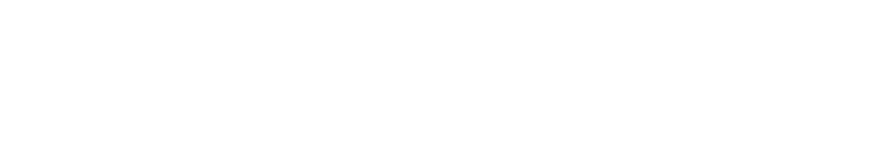
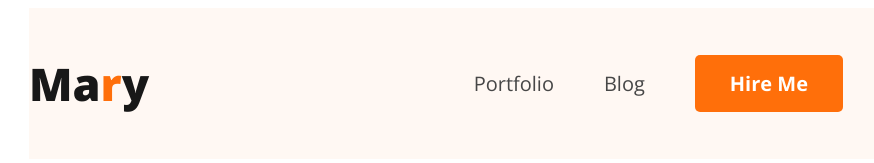
Before and after one commit to hmuzzal786/developer-porttfolio, a plain HTML site: page index.html in a window 1280 px wide. Shown: the whole page, without its empty margins (179-1053 px from the left). Drawn offline with nearby package versions, Linux system fonts and the light colour scheme.

Commit message:
added some data

```diff
--- a/index.html
+++ b/index.html
@@ -3,10 +3,23 @@
 <head>
     <meta charset="UTF-8">
     <meta name="viewport" content="width=device-width, initial-scale=1.0">
-    <title>Developer porttfolio</title>
+    <title>Developer portfolio</title>
+    <link rel="preconnect" href="https://fonts.googleapis.com">
+    <link rel="preconnect" href="https://fonts.gstatic.com" crossorigin>
+    <link href="https://fonts.googleapis.com/css2?family=Open+Sans:wght@400;700;800&display=swap" rel="stylesheet">
     <link rel="stylesheet" href="style.css">
 </head>
 <body>
+    <header class="header">
+        <nav class="navbar">
+            <h3 class="nav-logo">Ma<span class="text-orang">r</span>y</h3>
+            <ul>
+                <li><a href="portfolio">Portfolio</a></li>
+                <li><a href="blog">Blog</a></li>
+                <li><button class="btn-orang">Hire Me</button></li>
+            </ul>
+        </nav>
+    </header>
 
 </body>
 </html>
--- a/style.css
+++ b/style.css
@@ -0,0 +1,49 @@
+*{
+    font-family: 'Open Sans', sans-serif;
+}
+/*common shared style*/
+.header{
+    margin: 0 200px;
+    background-color: #FFF8F3;
+}
+.text-orang{
+    color: #ff6f0a;
+}
+.btn-orang{
+    background-color: #ff6f0a;
+    color: #FFF;
+font-size: 20px;
+font-style: normal;
+font-weight: 700;
+padding: 15px 35px;
+border: none;
+border-radius: 5px;
+}
+
+/*========nav section start========*/
+.navbar{
+    display: flex;
+    justify-content: space-between;
+}
+
+.nav-logo{
+    color: #181818;
+    font-size: 45px;
+    font-style: normal;
+    font-weight: 800;
+}
+.navbar ul{
+    display: flex;
+    align-items: center;
+
+}
+.navbar li{
+    list-style: none;
+    margin-right: 50px;
+}
+.navbar li a{
+    text-decoration: none;
+    color: #474747;
+    font-size: 20px;
+    font-weight: 400;
+}
```
